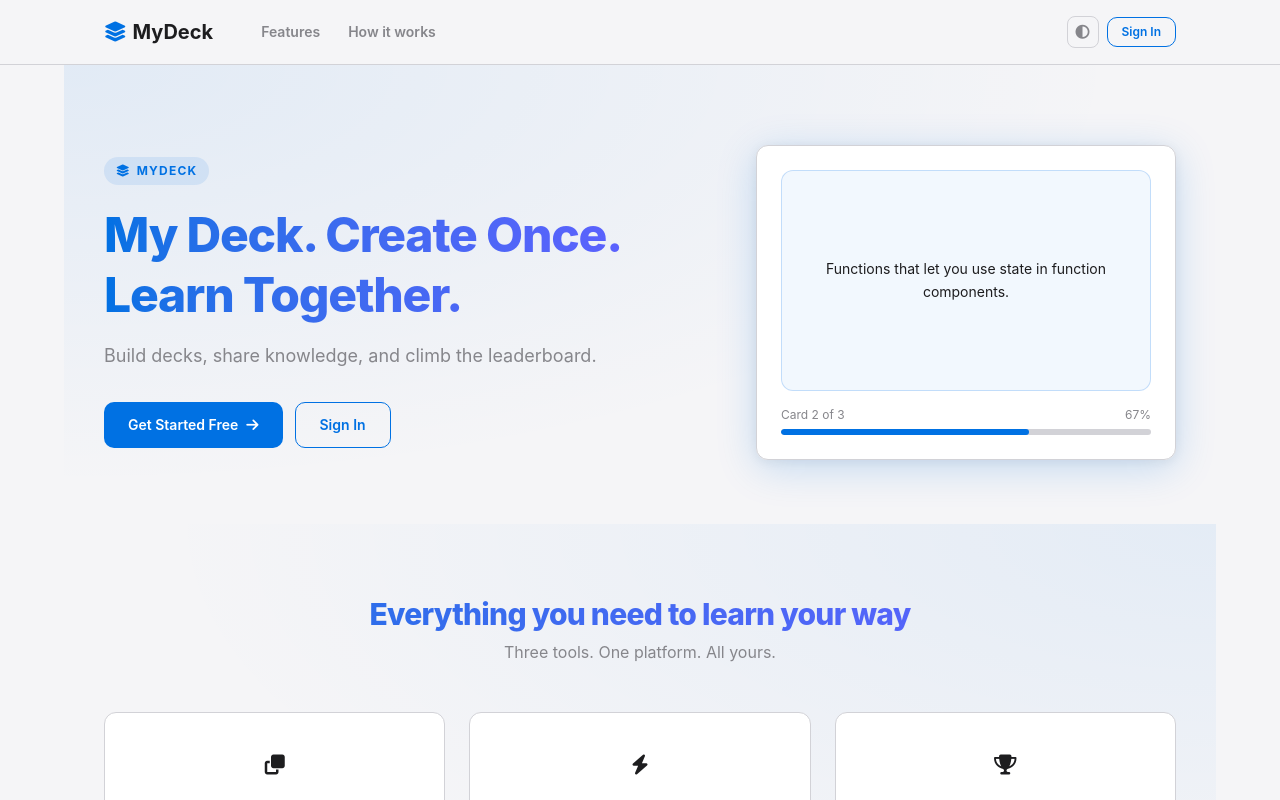
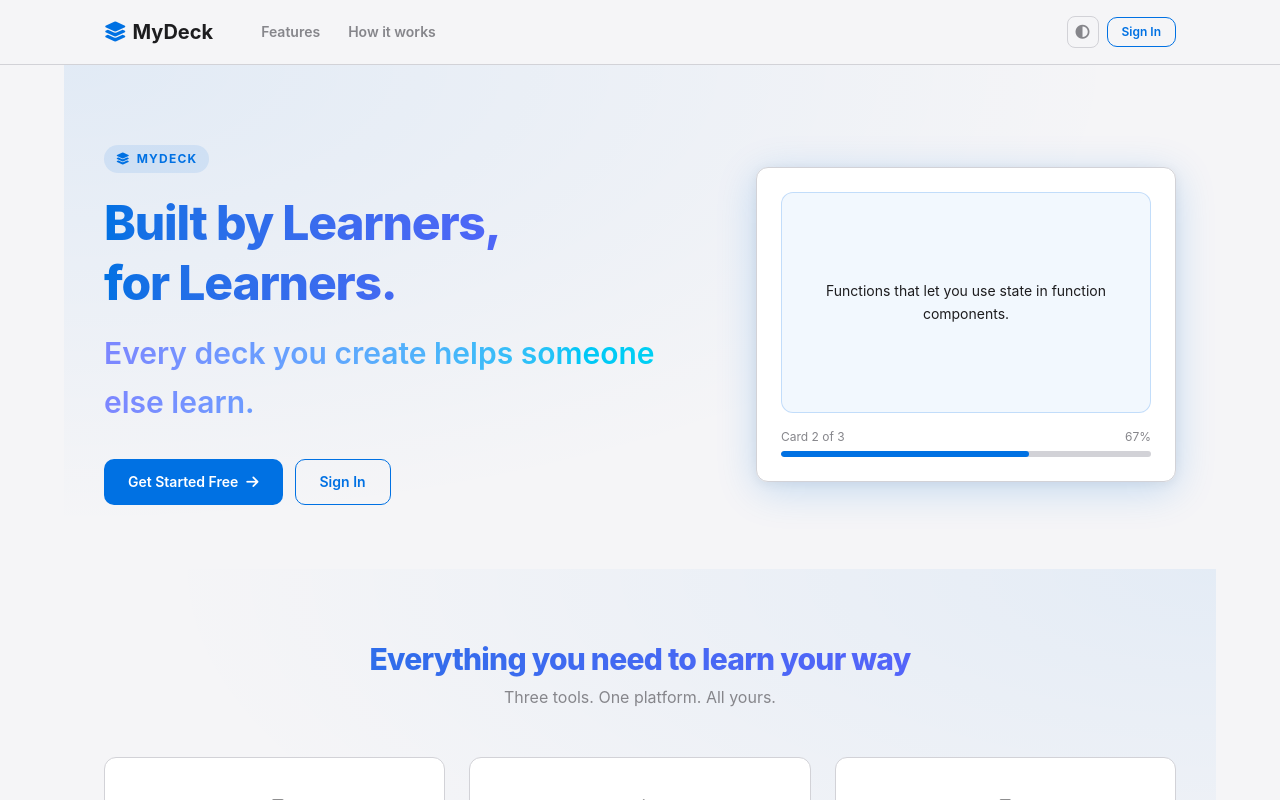
Before and after one commit to kuibinlin/mydeck, a React (Vite) app: page / in a window 1280 px wide. Shown: the top 800 px of the page. Built offline with nearby package versions, Linux system fonts and the light colour scheme; no server answers.

Commit message:
Update the landing content

```diff
--- a/src/features/landing/landingContent.js
+++ b/src/features/landing/landingContent.js
@@ -2,8 +2,9 @@
 // To update text, edit this file only — no need to touch components.
 
 export const HERO = {
-  headline: 'My Deck. Create Once. Learn Together.',
-  subheadline: 'Build decks, share knowledge, and climb the leaderboard.',
+  headlineLine1: 'Built by Learners,',
+  headlineLine2: 'for Learners.',
+  subheadline: 'Every deck you create helps someone else learn.',
   ctaPrimary: { label: 'Get Started Free', to: '/login' },
   ctaSecondary: { label: 'Sign In', to: '/login' },
 }
--- a/src/features/landing/sections/HeroSection.jsx
+++ b/src/features/landing/sections/HeroSection.jsx
@@ -17,9 +17,10 @@ export default function HeroSection() {
         </span>
 
         <h1 className="text-5xl max-md:text-3xl font-extrabold leading-tight tracking-tight mb-4 bg-gradient-to-r from-primary to-indigo-500 bg-clip-text text-transparent">
-          {HERO.headline}
+          <span className="block">{HERO.headlineLine1}</span>
+          <span className="block">{HERO.headlineLine2}</span>
         </h1>
-        <p className="text-lg text-muted leading-relaxed mb-8 max-w-xl">
+        <p className="text-3xl max-md:text-base font-semibold leading-relaxed mb-8 max-w-xl bg-gradient-to-r from-indigo-400 to-cyan-400 bg-clip-text text-transparent">
           {HERO.subheadline}
         </p>
 
```
